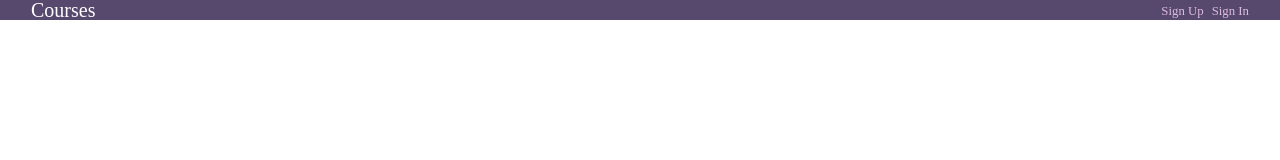
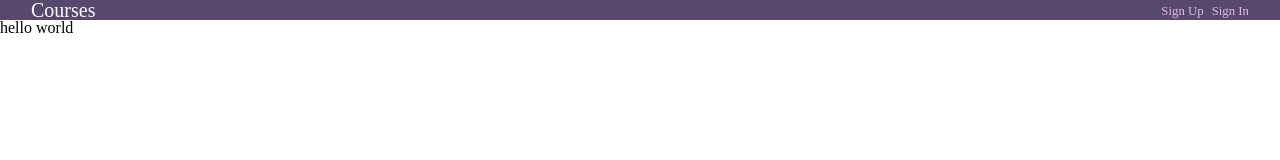
Before and after one commit to SydNichols/full_stack_app_with_react_and_a_rest_api-v1, a React (Vite) app in the folder client/: page /courses/1 in a window 1280 px wide. Shown: the top 160 px of the page. Built offline with nearby package versions, Linux system fonts and the light colour scheme.

Commit message:
Initiated CourseDetail component
arranged course detail route in app.jsx

```diff
--- /dev/null
+++ b/client/components/CourseDetail.jsx
@@ -0,0 +1,9 @@
+const CourseDetail = () => {
+    return (
+        <div>
+            <h1>hello world</h1>
+        </div>
+    )
+}
+
+export default CourseDetail
--- a/client/components/Courses.jsx
+++ b/client/components/Courses.jsx
@@ -23,8 +23,6 @@ const Courses = () => {
 
         fetchCourseList();
     }, []);
-
-    console.log(courses)
 
     if(error) {
         return (
@@ -57,10 +55,10 @@ const Courses = () => {
         <main>
             <div className="wrap main--grid">
                 {courses.map(course => (
-                    <div key={course.id} className="course--module">
+                    <Link key={course.id} className="course--module course--link" to={`/courses/${course.id}`}>
                         <h2 className="course--label">Course</h2>
                         <h3 className="course--title">{course.title}</h3>
-                    </div>
+                    </Link>
                 ))}
             </div>
         </main>
--- a/client/src/App.jsx
+++ b/client/src/App.jsx
@@ -1,6 +1,7 @@
 import { BrowserRouter as Router, Routes, Route } from 'react-router-dom';
 import Header from '../components/Header.jsx';
 import Courses from '../components/Courses.jsx';
+import CourseDetail from '../components/CourseDetail.jsx'
 
 const App = () => {
   return (
@@ -8,6 +9,7 @@ const App = () => {
       <Header />
       <Routes>
         <Route path="/" element={<Courses />} />
+        <Route path="/courses/:id" element={<CourseDetail />} />
       </Routes>
     </Router>
   )
```
